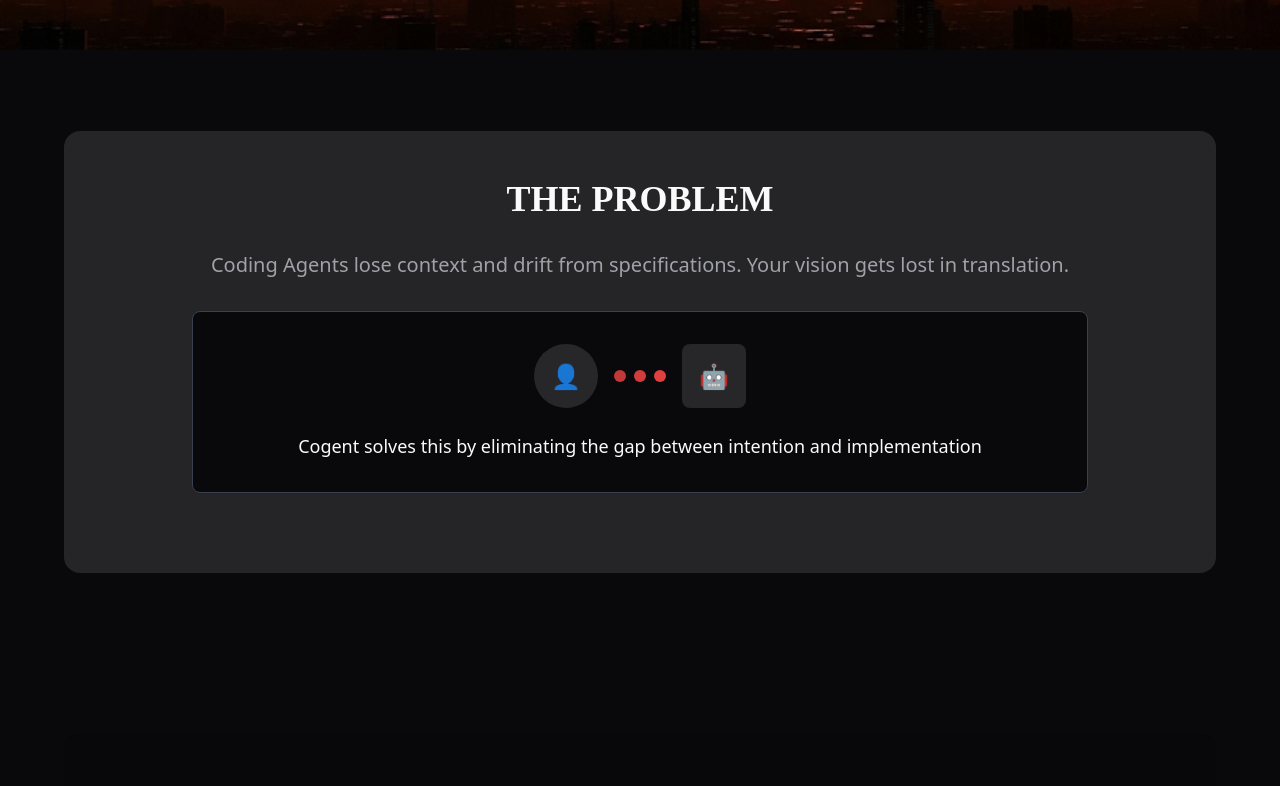
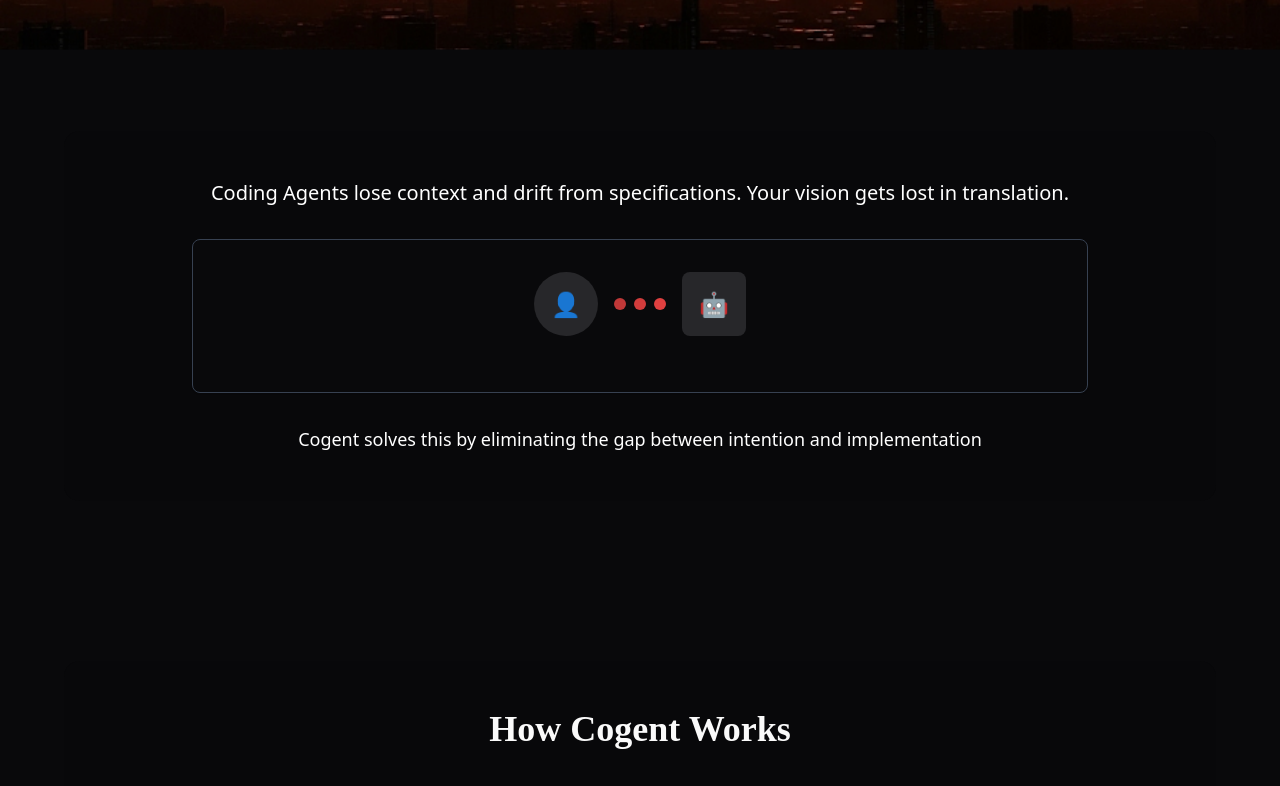
Before and after one commit to IsaacWLloyd/cogent-frontend, a React (Vite) app: page / in a window 1280 px wide. Shown: the part 749-1535 px from the top of the page. Built offline with nearby package versions, Linux system fonts and the light colour scheme.

Commit message:
Update problem section styling and layout

```diff
--- a/src/components/landing/QuickPitch.tsx
+++ b/src/components/landing/QuickPitch.tsx
@@ -4,12 +4,9 @@
   return (
     <section className="py-20">
       <div className="mx-8 lg:mx-16">
-        <div className="bg-secondary/95 backdrop-blur-sm rounded-2xl p-8 lg:p-12">
+        <div className="bg-background/95 backdrop-blur-sm rounded-2xl p-8 lg:p-12">
           <div className="max-w-4xl mx-auto text-center">
-            <h2 className="text-3xl lg:text-4xl font-lora font-bold mb-8 text-foreground">
-              THE PROBLEM
-            </h2>
-            <p className="text-xl text-muted-foreground mb-8">
+            <p className="text-xl text-white mb-8">
               Coding Agents lose context and drift from specifications. Your vision gets lost in translation.
             </p>
 
@@ -31,11 +28,12 @@
                     </div>
                   </div>
                 </div>
-                <p className="text-lg font-medium text-foreground">
-                  Cogent solves this by eliminating the gap between intention and implementation
-                </p>
               </CardContent>
             </Card>
+
+            <p className="text-lg font-medium text-white">
+              Cogent solves this by eliminating the gap between intention and implementation
+            </p>
           </div>
         </div>
       </div>
```
